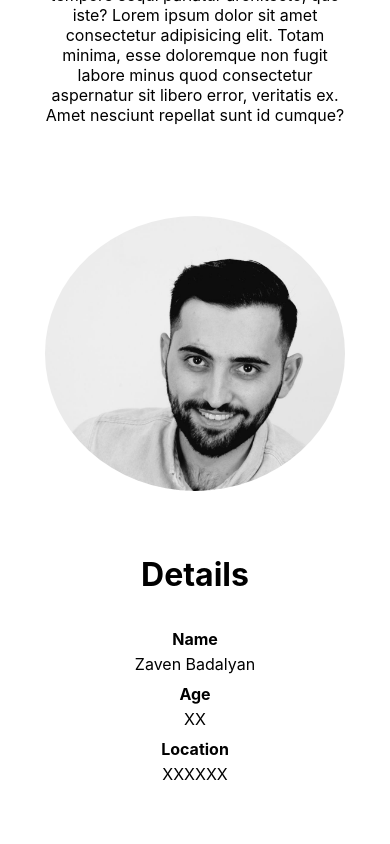
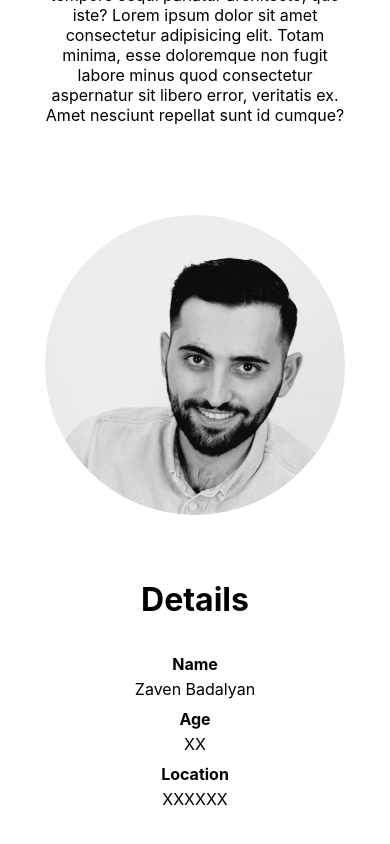
Before and after one commit to vahmelk99/sencnenc, a Vue app: page / in a window 390 px wide. Shown: the part 859-1703 px from the top of the page. Built offline with nearby package versions, Linux system fonts and the light colour scheme.

Commit message:
final changes in header and about

```diff
--- a/src/components/sections/AboutSection.vue
+++ b/src/components/sections/AboutSection.vue
@@ -37,9 +37,6 @@ export default {
 }
 .about_me {
   width: 30%;
-  height: 400px;
-
-  /* background-color: lightblue; */
 }
 .about_me > h1 {
   text-align: center;
@@ -53,12 +50,8 @@ export default {
 }
 .photo_cont {
   width: 30%;
-  /* background-color: lightblue; */
   height: 400px;
-
-  display: flex;
-  flex-direction: column;
-  justify-content: center;
+  margin-top: 55px;
 }
 .photo {
   width: 300px;
@@ -71,7 +64,6 @@ export default {
 }
 .details_cont {
   width: 25%;
-  /* background-color: lightblue; */
   height: 400px;
 }
 
@@ -94,21 +86,23 @@ export default {
 }
 @media screen and (max-width: 1024px) {
   .about_sec_all {
+    padding-top: 50px;
     display: block;
   }
   .about_me {
     width: 100%;
-    height: 200px;
   }
   .photo_cont {
     display: inline-flex;
-    width: 49%;
+    width: 50%;
     border-radius: 30px;
     border-bottom-left-radius: 150px;
     border-bottom-right-radius: 0px;
     background-color: rgba(122, 118, 118, 0.1);
   }
   .details_cont {
+    height: auto;
+    padding-bottom: 90px;
     width: 49%;
     border-radius: 30px;
     border-top-right-radius: 150px;
@@ -117,7 +111,10 @@ export default {
     display: inline-block;
   }
   .details_cont > h1 {
-    margin-top: 60px;
+    margin-top: 90px;
+  }
+  .photo {
+    margin-top: 35px;
   }
 }
 @media screen and (max-width: 800px) {
@@ -129,21 +126,15 @@ export default {
     padding-right: 0;
     padding-left: 0;
   }
-  .about_me {
-    height: 350px;
-  }
   .about_sec_all > div {
     width: 100%;
   }
-  .photo {
-    margin-top: 25px;
-  }
-  .details_cont {
+  .details_cont,
+  .photo_cont {
     background-color: white;
   }
-  .photo_cont {
-    background-color: white;
-    height: 300px;
+  .details_cont > h1 {
+    margin-top: 0;
   }
 }
 </style>
```
